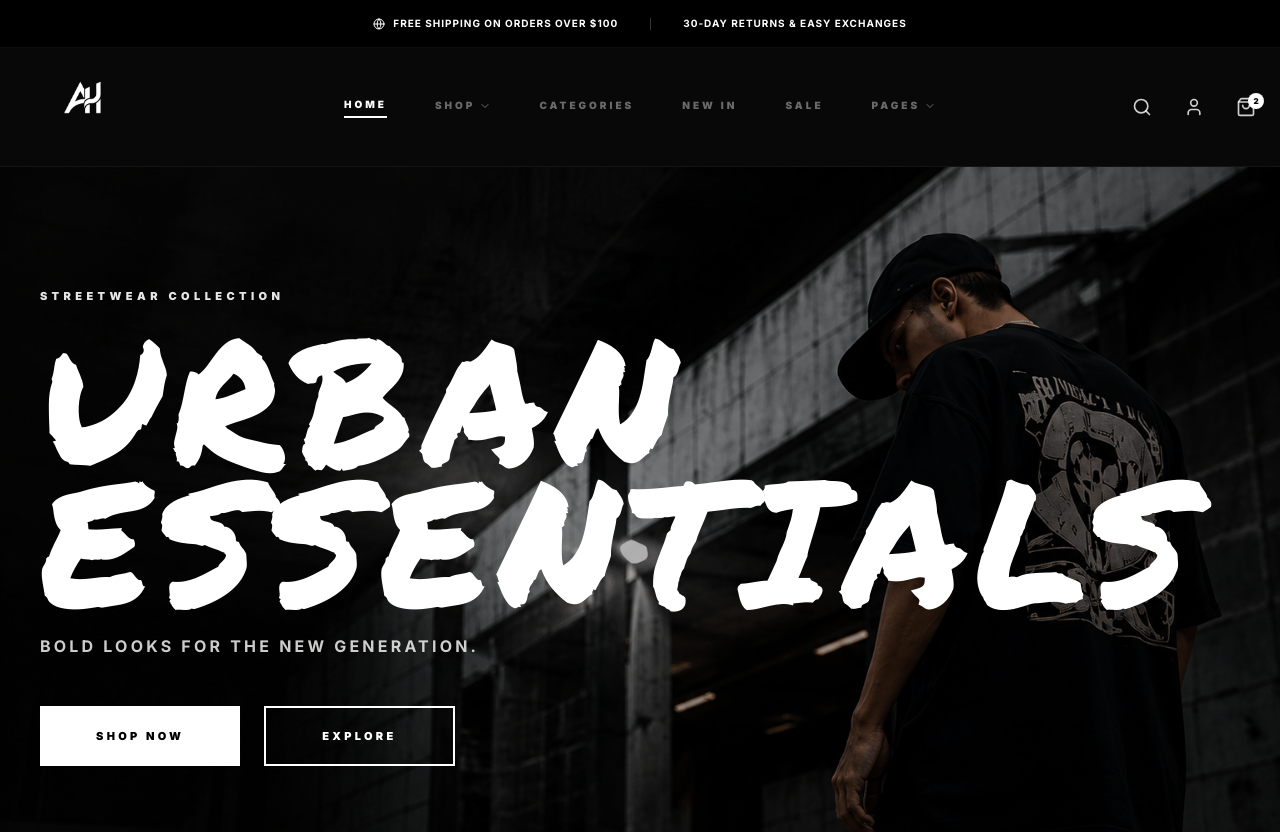
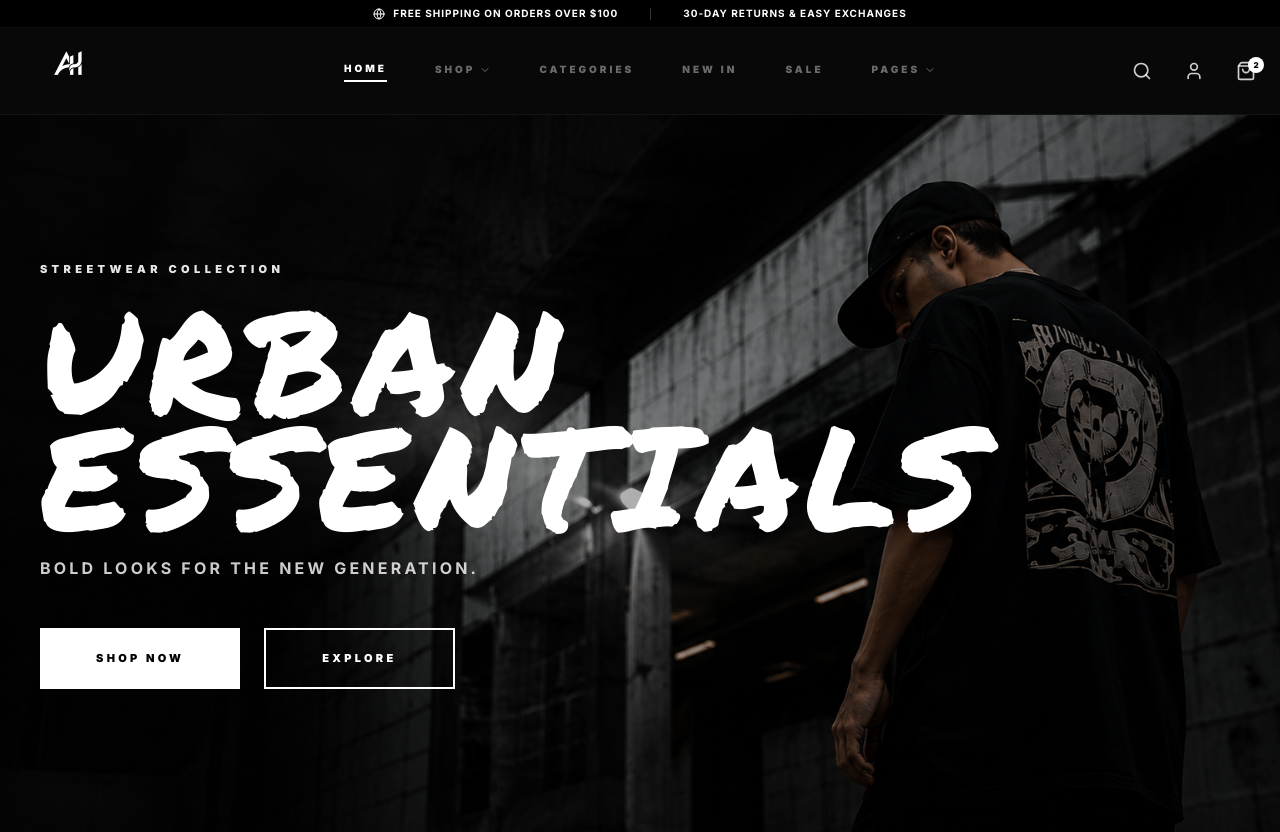
Before and after one commit to abdouzaiti/AH-shop, a React (Vite) app: page / in a window 1280 px wide. Shown: the top 832 px of the page. Built offline with nearby package versions, Linux system fonts and the light colour scheme.

Commit message:
feat: Adjust header element spacing and logo size
Refactors the `AnnouncementBar` and `Navbar` components to improve visual hierarchy and streamline the header layout. This includes reducing the vertical padding of the announcement bar and shrinking the main logo size for a more refined aesthetic.

```diff
--- a/src/App.tsx
+++ b/src/App.tsx
@@ -7,7 +7,7 @@ import { Product } from './types';
 // --- Global Components ---
 
 const AnnouncementBar = () => (
-  <div className="bg-black text-[9px] sm:text-[10px] py-4 px-4 flex justify-center items-center tracking-widest font-bold border-b border-white/5 space-x-8">
+  <div className="bg-black text-[9px] sm:text-[10px] py-1.5 px-4 flex justify-center items-center tracking-widest font-bold border-b border-white/5 space-x-8">
     <div className="flex items-center space-x-2">
       <Globe className="w-3 h-3" />
       <span>FREE SHIPPING ON ORDERS OVER $100</span>
@@ -23,7 +23,7 @@ const Navbar = () => {
   const [activeLink, setActiveLink] = useState('HOME');
 
   return (
-    <nav className="bg-luxury-black sticky top-0 z-50 w-full px-6 py-6 border-b border-white/5">
+    <nav className="bg-luxury-black sticky top-0 z-50 w-full px-6 py-4 border-b border-white/5">
       <div className="max-w-[1600px] mx-auto flex items-center justify-between">
         {/* Left: Logo */}
         <div className="flex-1">
@@ -31,7 +31,7 @@ const Navbar = () => {
             <img
               src="/logo.png"
               alt="AH shop"
-              className="h-16 w-auto object-contain brightness-0 invert"
+              className="h-12 w-auto object-contain brightness-0 invert"
               onError={(e) => {
                 const target = e.target as HTMLImageElement;
                 target.style.display = 'none';
@@ -95,7 +95,7 @@ const Hero = () => (
         className="max-w-2xl"
       >
         <span className="text-[11px] font-black tracking-[0.4em] mb-6 block text-white/90">STREETWEAR COLLECTION</span>
-        <h2 className="text-8xl md:text-[11rem] mb-6 brush-text leading-[0.8] text-white">
+        <h2 className="text-7xl md:text-[9rem] mb-6 brush-text leading-[0.8] text-white">
           URBAN<br />ESSENTIALS
         </h2>
         <p className="text-sm md:text-base font-bold tracking-[0.2em] mb-12 text-white/80 max-w-md">
```
